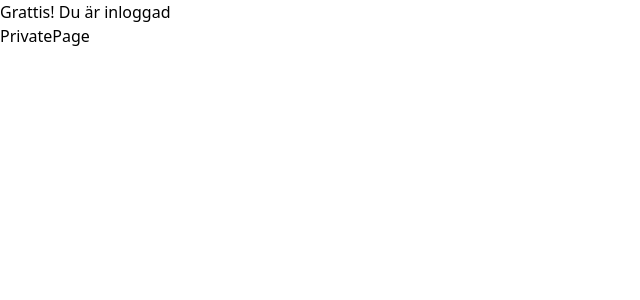
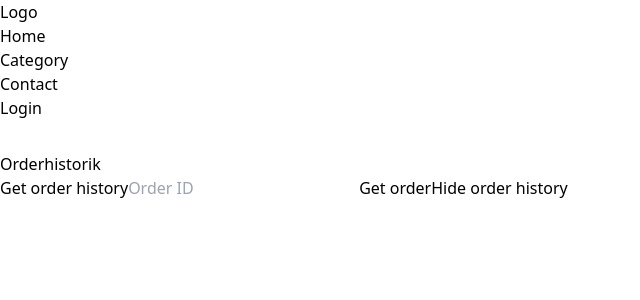
Before and after one commit to lottiger/eCommerce, a React (Vite) app: page /private in a window 1280 px wide. Shown: the top 300 px of the page, without its empty margins (0-640 px from the left). Built offline with nearby package versions, Linux system fonts and the light colour scheme.

Commit message:
add orderhistory

```diff
--- a/src/app/private/PrivateLayout.jsx
+++ b/src/app/private/PrivateLayout.jsx
@@ -1,11 +1,16 @@
 import { Outlet } from "react-router-dom"
+import { Navbar } from "../../components/Navbar"
+
 
 
 function PrivateLayout() {
   return (
     <div>
-      <p>Grattis! Du är inloggad</p>
+
+      <Navbar/>
       <Outlet/>
+
+
       </div>
   )
 }
--- a/src/app/private/PrivatePage.jsx
+++ b/src/app/private/PrivatePage.jsx
@@ -1,9 +1,126 @@
-import React from 'react'
+import React, {useState, useEffect} from 'react'
+import { useAuth } from '../../context/AuthContext'
 
 function PrivatePage() {
+  const {token} = useAuth()
+  const [orders, setOrders] = useState([])
+
+  const fetchOrders = async () => {
+    try{
+      const response = await fetch('https://js2-ecommerce-api.vercel.app/api/orders',{
+        headers: {
+          'content-type': 'application/json',
+          ...(token && {Authorization: `Bearer ${token}`}),
+        },
+      })
+      const data = await response.json()
+      if (Array.isArray(data)) {
+        setOrders(data);
+      } else {
+        console.error('Unexpected response:', data);
+        setOrders([]); // set orders to an empty array if data is not an array
+      }
+    } catch (error) {
+      console.error('Failed to fetch orders:', error)
+    }
+  }
+
+  const [orderId, setOrderId] = useState(''); // state for the order ID input
+
+const fetchOrder = async () => {
+  try {
+    const response = await fetch(`https://js2-ecommerce-api.vercel.app/api/orders/${orderId}`, {
+      headers: {
+        'content-type': 'application/json',
+        ...(token && {Authorization: `Bearer ${token}`}),
+      },
+    })
+    const data = await response.json();
+    setOrders([data]); // set orders to an array containing only the fetched order
+  } catch (error) {
+    console.error('Failed to fetch order:', error);
+  }
+}
+
+
   return (
-    <div>PrivatePage</div>
+    <div>
+      <h2>Orderhistorik</h2>
+      <button onClick={fetchOrders}>Get order history</button>
+      <input value={orderId} onChange={e => setOrderId(e.target.value)} placeholder="Order ID" />
+      <button onClick={fetchOrder}>Get order</button>
+      <button onClick={()=> setOrders ([])}> Hide order history</button>
+      {orders.map(order => (
+        <div key={order._id}>
+          <h3>Order {order._id}</h3>
+          <p>Orderdatum: {order.createdAt}</p>
+          {order.products.map(product => (
+            <div key={product._id}>
+              <h4>Produkt: {product.product.name}</h4>
+              <p>Antal: {product.quantity}</p>
+              <p>Pris: {product.product.price}</p>
+            </div>
+          ))}
+        </div>
+      ))}
+    </div>
   )
 }
 
 export default PrivatePage
+
+// import React, {useState, useEffect} from 'react'
+// import { useAuth } from '../../context/AuthContext'
+
+// function PrivatePage() {
+//   const {token} = useAuth()
+//   const [orders, setOrders] = useState([])
+
+//  useEffect(() => {
+//   const fetchOrders = async () => {
+//     try{
+//       const response = await fetch('https://js2-ecommerce-api.vercel.app/api/orders',{
+//         headers: {
+//           'content-type': 'application/json',
+//           ...(token && {Authorization: `Bearer ${token}`}),
+
+//         },
+//       })
+//       const data = await response.json()
+//         if (Array.isArray(data)) {
+//           setOrders(data);
+//         } else {
+//           console.error('Unexpected response:', data);
+//           setOrders([]); // set orders to an empty array if data is not an array
+//         }
+//       } catch (error) {
+//         console.error('Failed to fetch orders:', error)
+//       }
+//     }
+
+
+//  fetchOrders()
+// }, [token])
+
+//  return (
+//   <div>
+//   <h2>Orderhistorik</h2>
+//   {orders.map(order => (
+//     <div key={order._id}>
+//       <h3>Order {order._id}</h3>
+//       <p>Orderdatum: {order.createdAt}</p>
+//       {order.products.map(product => (
+//         <div key={product._id}>
+//           <h4>Produkt: {product.product.name}</h4>
+//           {/* <img src={product.images [0]} alt="" /> */}
+//           <p>Antal: {product.quantity}</p>
+//           <p>Pris: {product.product.price}</p>
+//         </div>
+//       ))}
+//     </div>
+//   ))}
+// </div>
+// )
+// }
+
+// export default PrivatePage
--- a/src/app/public/CheckoutPage.jsx
+++ b/src/app/public/CheckoutPage.jsx
@@ -1,6 +1,9 @@
 import CartPage from './CartPage'
 
+
 function CheckoutPage() {
+
+
   return (
     <div>
 <CartPage isCheckoutPage/>
--- a/src/app/public/HomePage.jsx
+++ b/src/app/public/HomePage.jsx
@@ -1,9 +1,12 @@
 import React from 'react'
 import { Hero } from '../../components/Hero'
 import { Products } from '../../components/Products'
+// import { useAuth } from '../../context/AuthContext'
 
 
 function HomePage() {
+  // const {token} = useAuth()
+  // console.log(token)
   return (
     <div>
      <Hero />
--- a/src/components/LoginForm.jsx
+++ b/src/components/LoginForm.jsx
@@ -1,11 +1,13 @@
 import { useFormik } from 'formik'
 import { useAuth } from '../context/AuthContext'
 import { useState } from 'react'
+import { useNavigate } from 'react-router-dom'
 
 export const LoginForm = () => {
     const { login, token } = useAuth()
     const [error, setError] = useState('')
     const [success, setSuccess] = useState('')
+    const navigate = useNavigate()
 
   const form = useFormik ({
     initialValues: {
@@ -23,8 +25,7 @@ export const LoginForm = () => {
       }
         if (success) {
             setSuccess(success)
-            // history.push('/auth/login')
-            // navigate ('/private')
+            navigate ('/private')
         }
     }
   })
--- a/src/components/PlaceOrder.jsx
+++ b/src/components/PlaceOrder.jsx
@@ -1,13 +1,77 @@
+
+
+
+// import { useCart } from '../context/CartContext'
+// import { useAuth } from '../context/AuthContext'
+// import React, { useState } from 'react'
+// import { Link } from 'react-router-dom'
+
+
+// export const PlaceOrder = () => {
+//     const {cart, clearCart} = useCart()
+//     const {token} = useAuth()
+//     console.log(token)
+//     const [orderPlaced, setOrderPlaced] = useState(false)
+
+//     const PlaceOrder = async () => {
+//         try {
+//             if (!Array.isArray(cart)) {
+//                 console.error('Cart is not an array');
+//                 return;
+//             }
+
+//             const products = cart.map(product => ({
+//                 productId: product.product._id,
+//                 quantity: product.quantity,
+//                 price: product.price,
+//             }))
+// console.log(token)
+//             const response = await fetch('https://js2-ecommerce-api.vercel.app/api/orders',{
+//                 method: 'POST',
+//                 headers: {
+//                     'content-type': 'application/json',
+//                    ...(token &&{ Authorization: `Bearer ${token}`}),
+//                 },
+//                 body: JSON.stringify({ products }),
+//             })
+
+//             if (response.ok) {
+//                 const order = await response.json();
+//                 console.log('Order placed successfully', order)
+//                 clearCart()
+//                 setOrderPlaced(true)
+//             } else {
+//                 console.error('Failed to place order');
+//             }
+//         } catch (error) {
+//             console.error('An error occurred:', error);
+//         }
+//     }
+
+//   return (
+//     <div>
+//          {orderPlaced && <p>Thank you for your purchase</p>}
+//          {!orderPlaced ? (
+//       <button onClick={PlaceOrder}>Place Order</button>
+//     ) : (
+//       token && <Link to="/private">Order History</Link>
+//     )}
+
+//     </div>
+//   )
+// }
+
 
 import { useCart } from '../context/CartContext'
 import { useAuth } from '../context/AuthContext'
 import React, { useState } from 'react'
-
+import { Link } from 'react-router-dom'
 
 export const PlaceOrder = () => {
     const {cart, clearCart} = useCart()
     const {token} = useAuth()
     const [orderPlaced, setOrderPlaced] = useState(false)
+    const [orderId, setOrderId] = useState(null) // New state variable for order id
 
     const PlaceOrder = async () => {
         try {
@@ -19,19 +83,22 @@ export const PlaceOrder = () => {
             const products = cart.map(product => ({
                 productId: product.product._id,
                 quantity: product.quantity,
+                price: product.price,
             }))
 
             const response = await fetch('https://js2-ecommerce-api.vercel.app/api/orders',{
                 method: 'POST',
                 headers: {
                     'content-type': 'application/json',
-                    authorization: `Bearer ${token}`,
+                   ...(token &&{ Authorization: `Bearer ${token}`}),
                 },
                 body: JSON.stringify({ products }),
             })
 
             if (response.ok) {
-                console.log('Order placed successfully');
+                const data = await response.json();
+                setOrderId(data.order._id) // Save the order id
+                console.log('Order placed successfully', data)
                 clearCart()
                 setOrderPlaced(true)
             } else {
@@ -42,53 +109,25 @@ export const PlaceOrder = () => {
         }
     }
 
+
+
+
   return (
     <div>
-      <button onClick={PlaceOrder}>Place Order</button>
-      {orderPlaced && <p>Thank you for your purchase</p>}
+         {orderPlaced
+
+         ? (
+           <>
+             <p>Thank you for your purchase</p>
+             <p>Your order id is: {orderId}</p>
+             {token && <Link to="/private">Order History</Link>}
+           </>
+         ) : (
+            <>
+
+           <button onClick={PlaceOrder}>Place Order</button>
+           </>
+         )}
     </div>
   )
 }
-
-
-
-// export const PlaceOrder = () => {
-//     const {cart, clearCart} = useCart
-//     const {token} = useAuth()
-
-//     const PlaceOrder = async () => {
-//         try {
-//             const products = cart.map(product => ({
-//                 productId: product.product._id,
-//                 quantity: product.quantity,
-//                 }))
-
-//         const response = await fetch('https://js2-ecommerce-api.vercel.app/api/orders',{
-//             method: 'POST',
-//             headers: {
-//                 'content-type': 'application/json',
-//                 authorization: `Bearer ${token}`,
-//             },
-//             body: JSON.stringify({
-//                 products
-
-//             }),
-//         })
-
-//         if (response.ok) {
-//             clearCart()
-//         }
-//         else {
-//             console.error ('Faild to place order')
-//         }
-//     } catch (error) {
-//         console.error('Something went wrong', error)
-//     }
-//     }
-
-//   return (
-//     <div>
-//       <button onClick={PlaceOrder}>Place Order</button>
-//     </div>
-//   )
-// }
```
Also changed, not shown: src/Router.jsx (+10 -8 lines), src/app/public/CartPage.jsx (+15 -5 lines), src/main.jsx (+10 -0 lines).
